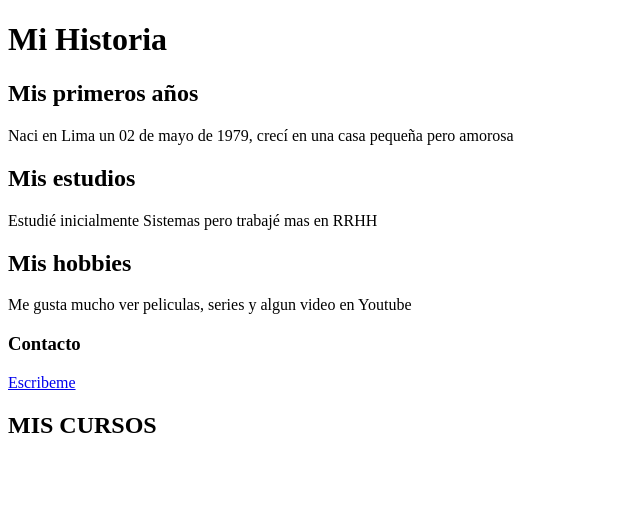
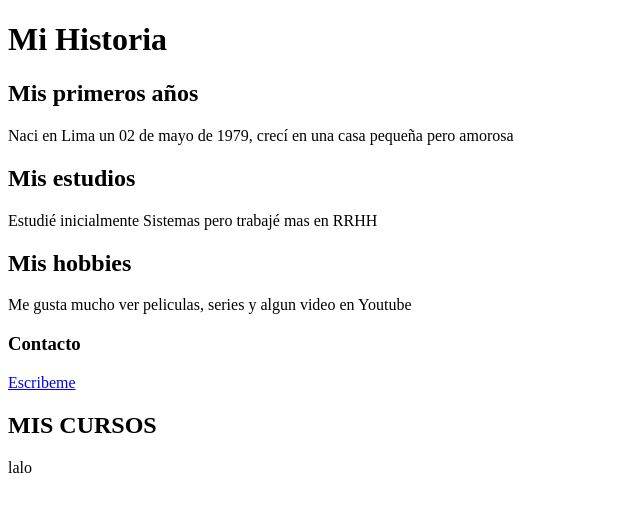
Before and after one commit to fechavezdls/Mi-biografia, a plain HTML site: page index.html in a window 1280 px wide. Shown: the full height of the page, 0-640 px from the left. Drawn offline with Linux system fonts and the light colour scheme.

Commit message:
Agregue lalo

```diff
--- a/index.html
+++ b/index.html
@@ -29,6 +29,9 @@
                Escribeme
            </a>
            <h2>MIS CURSOS</h2>
+           <navigate>
+               lalo
+           </navigate>
        </section>
    </footer>
 </body>
```
